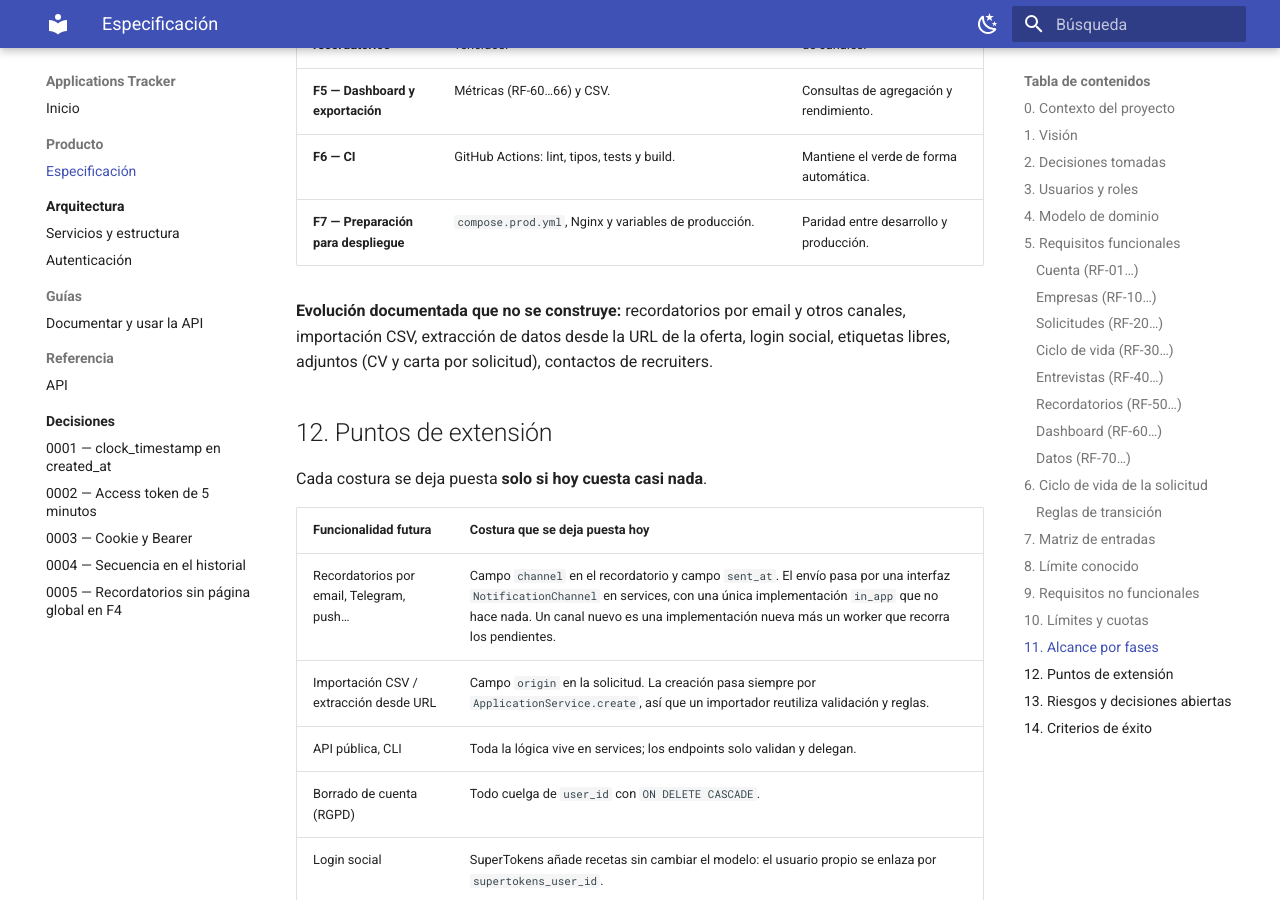
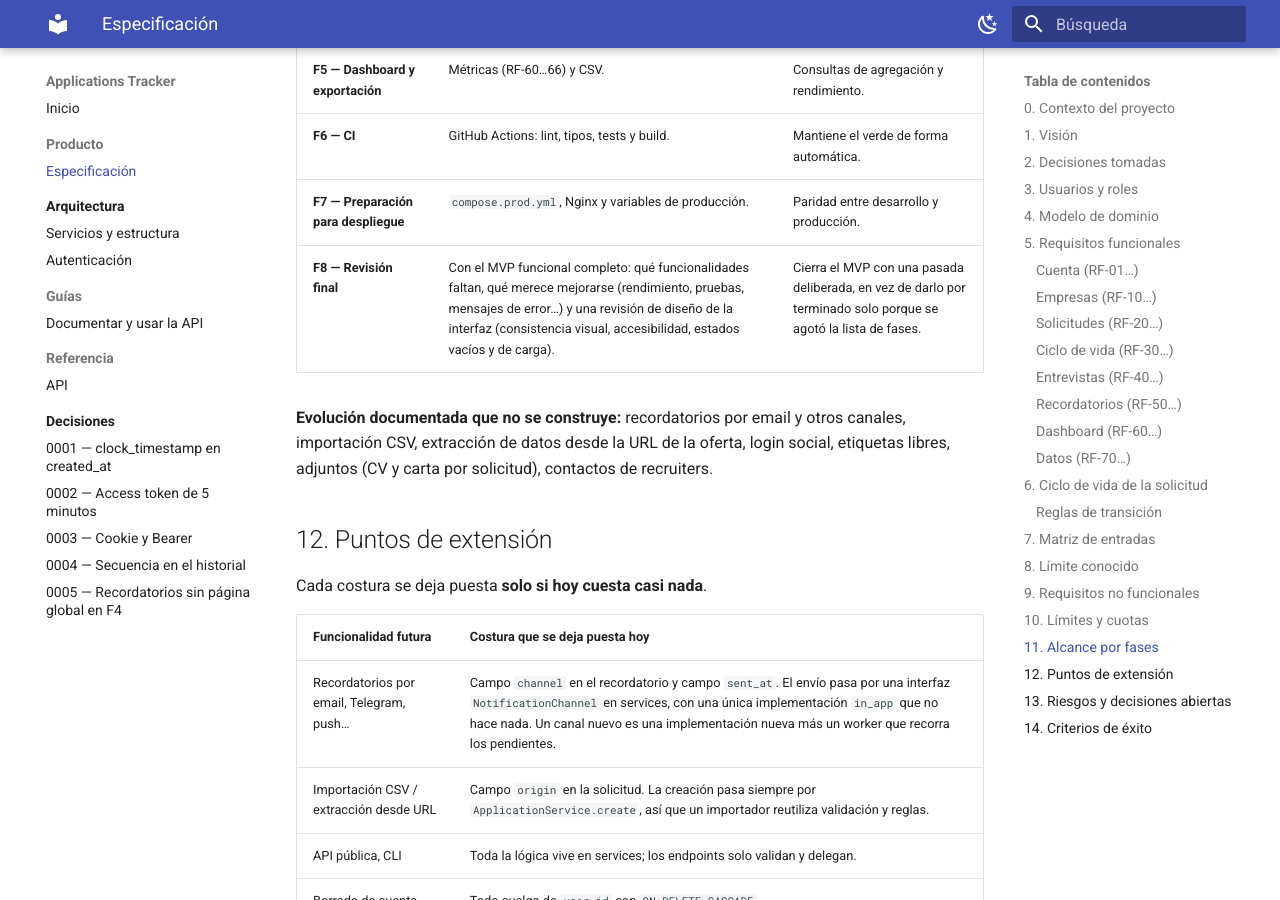
Before and after one commit to iMiguel10/applications-tracker, an MkDocs documentation site: the page built from docs/producto/especificacion.md, in a window 1280 px wide and 900 px high, scrolled down 10069 px. Built offline with MkDocs 1.6.1 and Material for MkDocs 9.7.7, drawn with Linux system fonts in a browser that asks for light colours.

Commit message:
docs: añade F8, revisión final tras terminar el desarrollo
Con el MVP completo (hasta F7), toca revisar en frío qué funcionalidades faltan,
qué merece mejorarse y hacer una pasada de diseño de la interfaz, en vez de dar
el proyecto por terminado solo porque se agotó la lista de fases.

Co-Authored-By: Claude Sonnet 5 <noreply@anthropic.com>

```diff
--- a/docs/producto/especificacion.md
+++ b/docs/producto/especificacion.md
@@ -270,6 +270,7 @@ Requisitos derivados:
 | **F5 — Dashboard y exportación** | Métricas (RF-60…66) y CSV. | Consultas de agregación y rendimiento. |
 | **F6 — CI** | GitHub Actions: lint, tipos, tests y build. | Mantiene el verde de forma automática. |
 | **F7 — Preparación para despliegue** | `compose.prod.yml`, Nginx y variables de producción. | Paridad entre desarrollo y producción. |
+| **F8 — Revisión final** | Con el MVP funcional completo: qué funcionalidades faltan, qué merece mejorarse (rendimiento, pruebas, mensajes de error…) y una revisión de diseño de la interfaz (consistencia visual, accesibilidad, estados vacíos y de carga). | Cierra el MVP con una pasada deliberada, en vez de darlo por terminado solo porque se agotó la lista de fases. |
 
 **Evolución documentada que no se construye:** recordatorios por email y otros canales, importación CSV, extracción de datos desde la URL de la oferta, login social, etiquetas libres, adjuntos (CV y carta por solicitud), contactos de recruiters.
 
```
Also changed, not shown: CLAUDE.md (+1 -0 lines).
